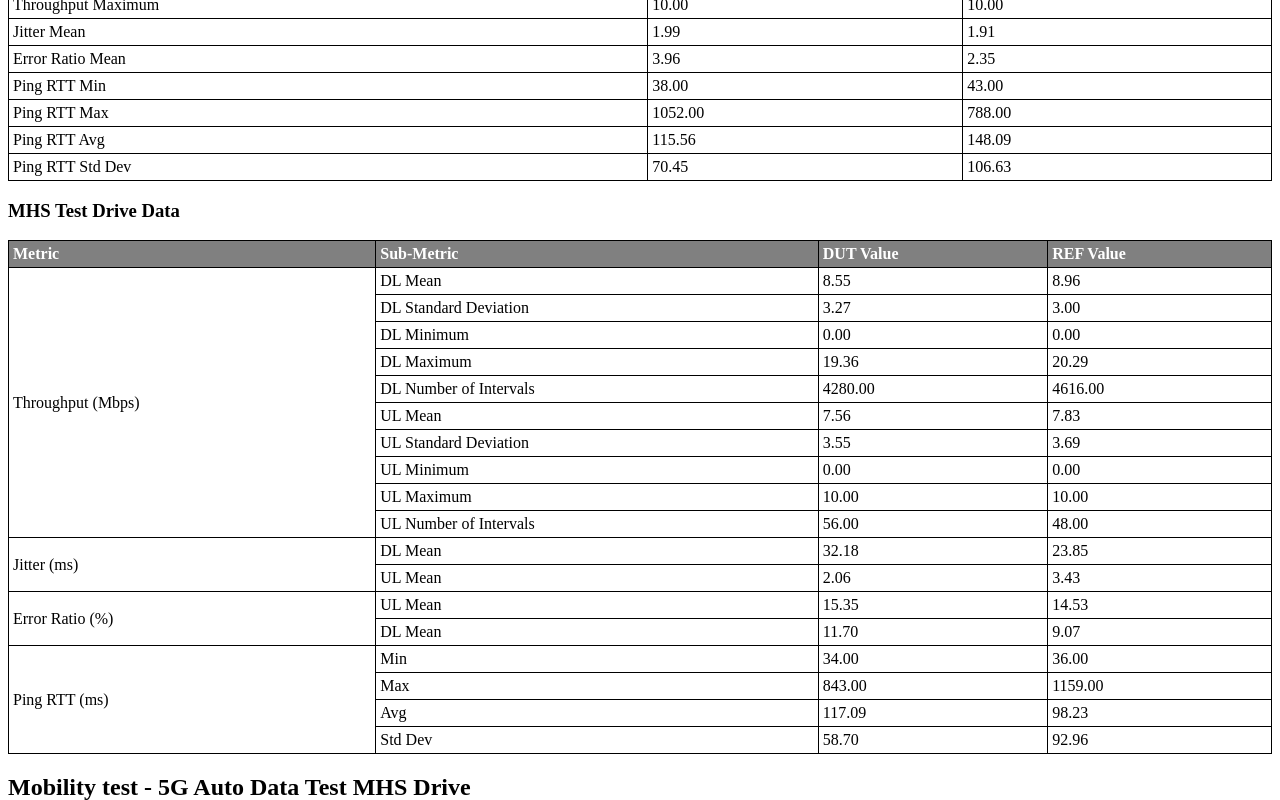
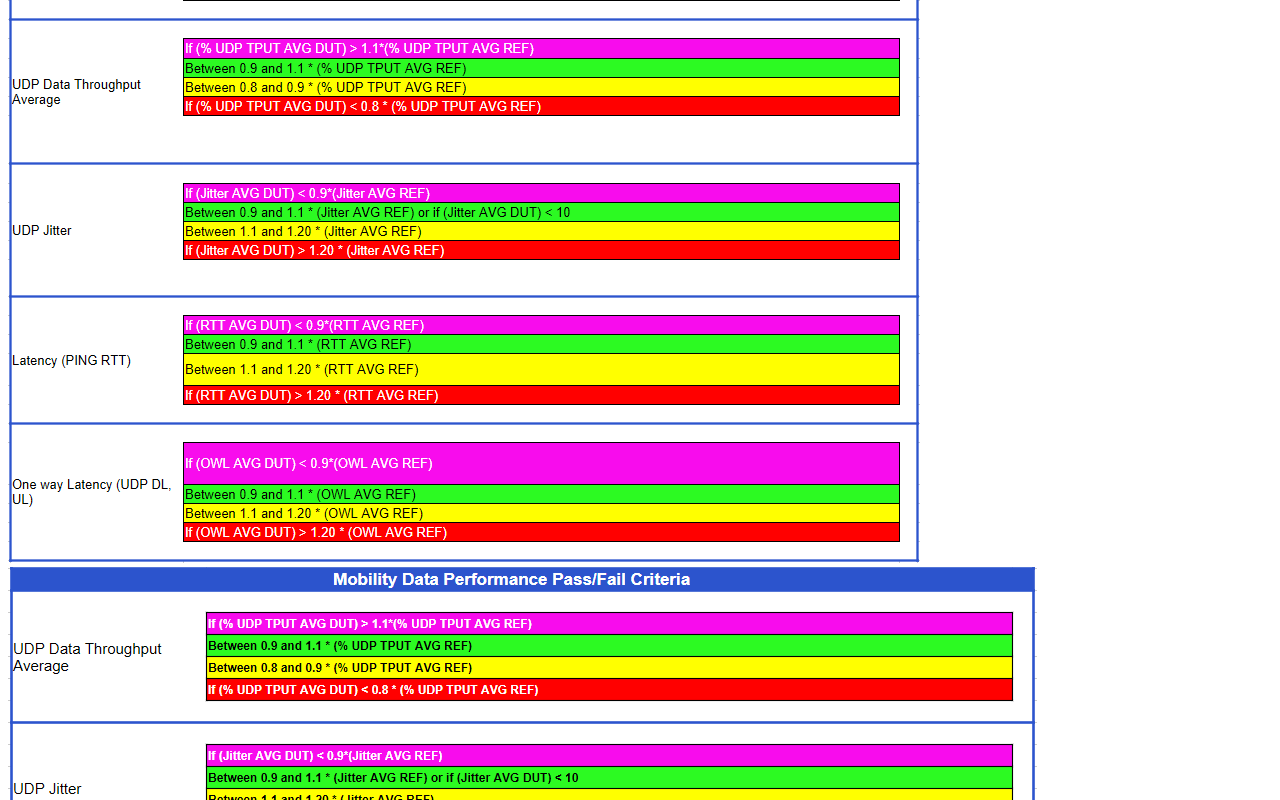
Before and after one commit to LiJieSu0/Fit4Launch_Report, a React (Create React App) app in the folder report-generator-app/: page / in a window 1280 px wide. Shown: the part 2700-3500 px from the top of the page. Built offline with nearby package versions, Linux system fonts and the light colour scheme; what chartjs-plugin-datalabels would draw is missing.

Commit message:
add drive test folder

```diff
--- a/report-generator-app/src/ReportDetails/DataPerformance/DpDetailsPage.js
+++ b/report-generator-app/src/ReportDetails/DataPerformance/DpDetailsPage.js
@@ -8,7 +8,7 @@ import Dp_Ping_Component from './Statoinary/Dp_Ping_Component';
 import Dp_Webbrowser_Component from './Statoinary/Dp_Webbrowser_Component';
 import Dp_playStore_Component from './Statoinary/Dp_playStore_Component';
 import Dp_MHS_Page from './MHS/DpMHSPage';
-import DpDriveTestDetailPage from './DpDriveTestDetailPage';
+import DpDriveTestDetailPage from './DriveTest/DpDriveTestDetailPage';
 function DpDetailsPage() {
 
 
@@ -23,11 +23,8 @@ function DpDetailsPage() {
       <Dp_Webbrowser_Component />
       <Dp_playStore_Component/> */}
       {/* <Dp_MHS_Page/> */}
-      <DpDriveTestDetailPage/>
+      {/* <DpDriveTestDetailPage/> */}
 
-      <div className='page-content'>
-      <h2>Mobility test - 5G Auto Data Test MHS Drive</h2>
-      </div>
       <div className='page-content'>
       <h2>VoNR MRAB Stationary test - 5G NR</h2>
       </div>
--- a/report-generator-app/src/ReportDetails/DataPerformance/DpDriveTestDetailPage.js
+++ /dev/null
@@ -1,17 +0,0 @@
-import React from 'react';
-import DpDriveTestTable from './DpDriveTestTable';
-import DpMHSTestDriveTable from './MHS/Table/DpMHSTestDriveTable';
-import TestDriveData from '../../DataFiles/SA/DpMobilityResults/Test Drive.json';
-import TestDriveMHSData from '../../DataFiles/SA/DpMobilityMHSResults/MHS Test Drive.json';
-
-const DpDriveTestDetailPage = () => {
-    return (
-    <div className='page-content'>
-      <h2>Mobility test - 5G Auto Data Test Drive</h2>
-       <DpDriveTestTable data={TestDriveData} tableName="Mobility Test Drive Data" />
-       <DpMHSTestDriveTable data={TestDriveMHSData} tableName="MHS Test Drive Data" />
-    </div>
-    );
-};
-
-export default DpDriveTestDetailPage;
--- /dev/null
+++ b/report-generator-app/src/ReportDetails/DataPerformance/DriveTest/DpDriveTestDetailPage.js
@@ -0,0 +1,24 @@
+import React from 'react';
+import DpDriveTestTable from './DpDriveTestTable';
+import DpMHSTestDriveTable from '../MHS/Table/DpMHSTestDriveTable';
+import TestDriveData from '../../../DataFiles/SA/DpMobilityResults/Test Drive.json';
+import TestDriveMHSData from '../../../DataFiles/SA/DpMobilityMHSResults/MHS Test Drive.json';
+
+const DpDriveTestDetailPage = () => {
+    return (
+    <div>
+      <div className='page-content'>
+      <h2>Mobility test - 5G Auto Data Test Drive</h2>
+       <DpDriveTestTable data={TestDriveData} tableName="Mobility Test Drive Data" />
+      </div>
+      <div className='page-content'>
+      <h2>Mobility test - 5G Auto Data Test MHS Drive</h2>
+      <DpMHSTestDriveTable data={TestDriveMHSData} tableName="MHS Test Drive Data" />
+      </div>
+
+    </div>
+
+    );
+};
+
+export default DpDriveTestDetailPage;
```
Also changed, not shown: report-generator-app/src/ReportDetails/DataPerformance/DriveTest/DpDriveTestTable.js (renamed from report-generator-app/src/ReportDetails/DataPerformance/DpDriveTestTable.js).
